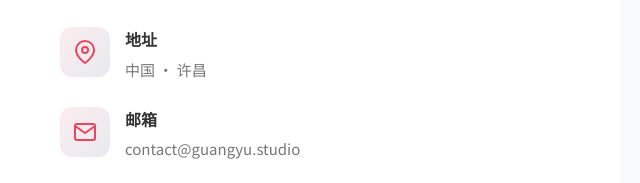
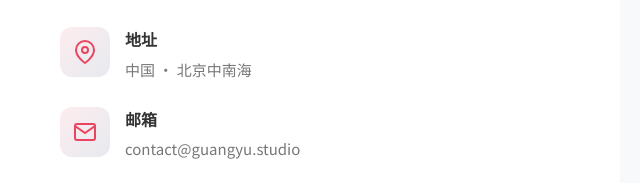
Before and after one commit to djaxkow/guangyu-studio, a plain HTML site: page index.html in a window 1280 px wide. Shown: the part 5268-5451 px from the top of the page, 0-640 px from the left. Drawn offline with Linux system fonts and the light colour scheme.

Commit message:
更新index.html

```diff
--- a/index.html
+++ b/index.html
@@ -461,7 +461,7 @@
                             </div>
                             <div>
                                 <h4>地址</h4>
-                                <p>中国 · 许昌</p>
+                                <p>中国 · 北京中南海</p>
                             </div>
                         </div>
                         <div class="info-item">
```
